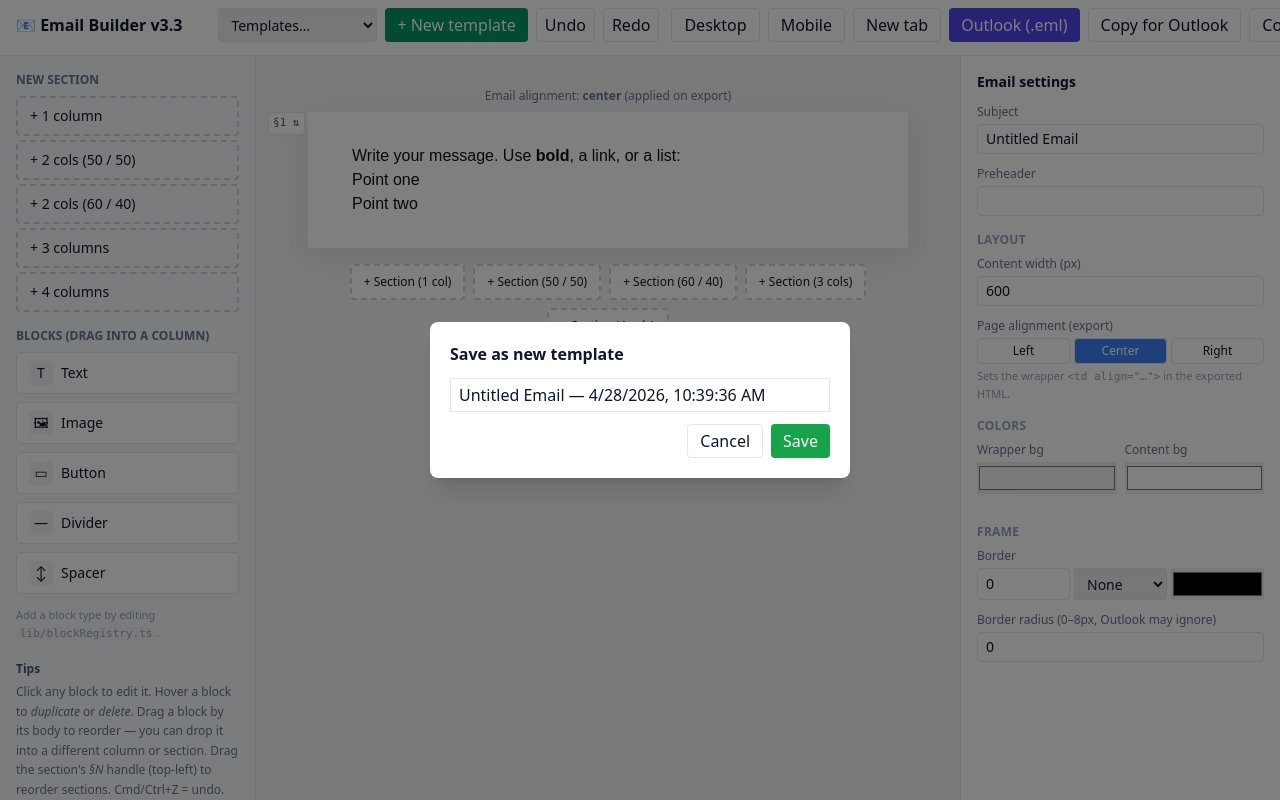
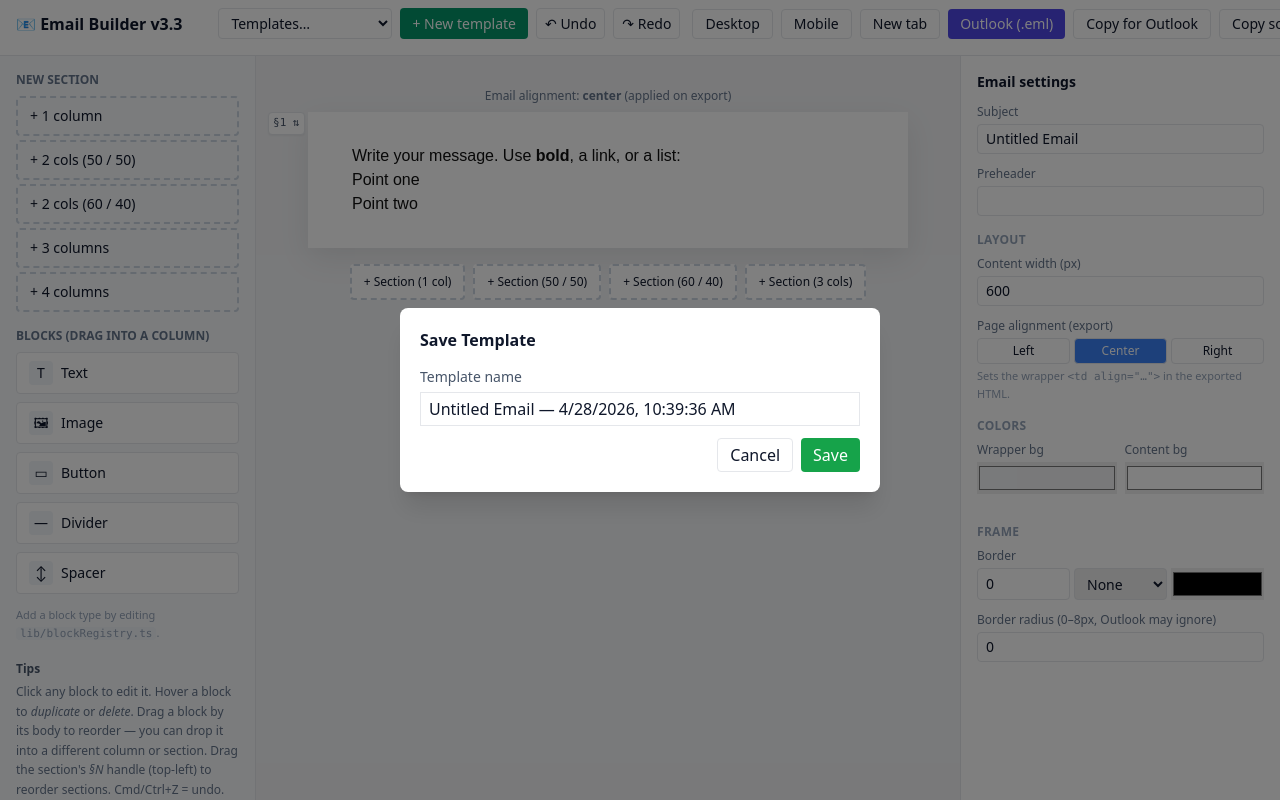
Before and after one commit to charukarakoti/emailer-builder, a Next.js app: page / in a window 1280 px wide. Both pictures are taken after a click on the button "+ New template". Built offline with nearby package versions, Linux system fonts and the light colour scheme.

Commit message:
save template

```diff
--- a/components/TopBar.tsx
+++ b/components/TopBar.tsx
@@ -1,19 +1,17 @@
 "use client";
 
-import { useEffect, useMemo, useState } from "react";
+import { useEffect, useState } from "react";
 import { useBuilder } from "@/lib/store";
 import { generateEmailHtml } from "@/lib/htmlGenerator";
 import { templates } from "@/lib/templates";
 import {
   loadUserTemplates,
   saveUserTemplate,
+  updateUserTemplate,
   deleteUserTemplate,
   type UserTemplate,
 } from "@/lib/userTemplates";
 import type { EmailDocument } from "@/lib/types";
-
-const NEW_TEMPLATE_VALUE = "__new_template__";
-const DELETE_PREFIX = "__delete__:";
 
 /* -------------------------- .eml builder -------------------------- */
 function buildEml(subject: string, html: string): string {
@@ -39,29 +37,125 @@ function SaveTemplateDialog({
   doc,
   onCancel,
   onSave,
+  userTemplates,
 }: {
   doc: EmailDocument;
   onCancel: () => void;
-  onSave: (name: string) => void;
+  onSave: (name: string, overwrite: boolean) => void;
+  userTemplates: UserTemplate[];
 }) {
   const defaultName = `${doc.meta.subject || "Template"} — ${new Date().toLocaleString()}`;
   const [name, setName] = useState(defaultName);
+  const [saveMode, setSaveMode] = useState<"new" | "overwrite">("new");
+
+  const nameExists = userTemplates.some((t) => t.name === name);
 
   return (
     <div className="fixed inset-0 z-50 bg-black/50 flex items-center justify-center" onClick={onCancel}>
-      <div className="bg-white rounded-lg shadow-xl p-5 w-[420px]" onClick={(e) => e.stopPropagation()}>
-        <div className="font-semibold mb-3">Save as new template</div>
+      <div className="bg-white rounded-lg shadow-xl p-5 w-[480px]" onClick={(e) => e.stopPropagation()}>
+        <div className="font-semibold mb-3">Save Template</div>
 
+        <div className="mb-3">
+          <label className="text-sm text-slate-600">Template name</label>
           <input
             value={name}
             onChange={(e) => setName(e.target.value)}
-          className="w-full border px-2 py-1 mb-3"
+            className="w-full border px-2 py-1 mt-1"
+            placeholder="Enter template name"
           />
+          {nameExists && (
+            <div className="text-xs text-amber-600 mt-1">
+              ⚠️ A template with this name already exists. Choose an option below:
+            </div>
+          )}
+        </div>
+
+        {nameExists && (
+          <div className="mb-3 p-2 bg-slate-50 border border-slate-200 rounded">
+            <div className="flex items-center gap-2 mb-2">
+              <input
+                type="radio"
+                id="save-new"
+                checked={saveMode === "new"}
+                onChange={() => setSaveMode("new")}
+              />
+              <label htmlFor="save-new" className="text-sm cursor-pointer">
+                Save as new (with suffix)
+              </label>
+            </div>
+            <div className="flex items-center gap-2">
+              <input
+                type="radio"
+                id="save-overwrite"
+                checked={saveMode === "overwrite"}
+                onChange={() => setSaveMode("overwrite")}
+              />
+              <label htmlFor="save-overwrite" className="text-sm cursor-pointer">
+                Overwrite existing template
+              </label>
+            </div>
+          </div>
+        )}
 
         <div className="flex justify-end gap-2">
-          <button onClick={onCancel} className="border px-3 py-1 rounded">Cancel</button>
-          <button onClick={() => onSave(name)} className="bg-green-600 text-white px-3 py-1 rounded">
+          <button onClick={onCancel} className="border px-3 py-1 rounded hover:bg-slate-50">
+            Cancel
+          </button>
+          <button
+            onClick={() => onSave(name, saveMode === "overwrite")}
+            className="bg-green-600 text-white px-3 py-1 rounded hover:bg-green-700"
+          >
             Save
+          </button>
+        </div>
+      </div>
+    </div>
+  );
+}
+
+/* -------------------- Template Manager Dialog -------------------- */
+function TemplateManagerDialog({
+  userTemplates,
+  onClose,
+  onDelete,
+}: {
+  userTemplates: UserTemplate[];
+  onClose: () => void;
+  onDelete: (id: string, name: string) => void;
+}) {
+  return (
+    <div className="fixed inset-0 z-50 bg-black/50 flex items-center justify-center" onClick={onClose}>
+      <div className="bg-white rounded-lg shadow-xl p-5 w-[500px] max-h-[600px] flex flex-col" onClick={(e) => e.stopPropagation()}>
+        <div className="font-semibold mb-3">Saved Templates ({userTemplates.length})</div>
+
+        {userTemplates.length === 0 ? (
+          <div className="text-sm text-slate-500 text-center py-8">
+            No saved templates yet. Click "+ New template" to create one.
+          </div>
+        ) : (
+          <div className="flex-1 overflow-y-auto mb-3 space-y-2 border rounded p-2 bg-slate-50">
+            {userTemplates.map((t) => (
+              <div key={t.id} className="flex items-center justify-between p-2 bg-white border rounded hover:border-blue-300">
+                <div className="flex-1 min-w-0">
+                  <div className="text-sm font-medium truncate">{t.name}</div>
+                  <div className="text-xs text-slate-400">
+                    {new Date(t.createdAt).toLocaleDateString()} {new Date(t.createdAt).toLocaleTimeString([], { hour: "2-digit", minute: "2-digit" })}
+                  </div>
+                </div>
+                <button
+                  onClick={() => onDelete(t.id, t.name)}
+                  className="text-xs px-2 py-1 border border-red-300 text-red-600 rounded hover:bg-red-50 flex-shrink-0 ml-2"
+                >
+                  Delete
+                </button>
+              </div>
+            ))}
+          </div>
+        )}
+
+        <div className="flex justify-end gap-2">
+          <button onClick={onClose} className="border px-3 py-1 rounded hover:bg-slate-50">
+            Close
           </button>
         </div>
       </div>
@@ -75,10 +169,11 @@ export default function TopBar({
 }: {
   onPreview: (m: "desktop" | "mobile") => void;
 }) {
-  const { doc, undo, redo, setDoc, history, future } = useBuilder();
+  const { doc, undo, redo, setDoc } = useBuilder();
   const [userTemplates, setUserTemplates] = useState<UserTemplate[]>([]);
+  const [saveDialogOpen, setSaveDialogOpen] = useState(false);
+  const [managerOpen, setManagerOpen] = useState(false);
   const [refresh, setRefresh] = useState(0);
-  const [saveDialogOpen, setSaveDialogOpen] = useState(false);
 
   useEffect(() => {
     setUserTemplates(loadUserTemplates());
@@ -136,16 +231,42 @@ export default function TopBar({
 
   const handleSaveAsTemplate = () => setSaveDialogOpen(true);
 
-  const handleSaveConfirm = (name: string) => {
+  const handleSaveConfirm = (name: string, overwrite: boolean) => {
+    if (overwrite) {
+      const existing = userTemplates.find((t) => t.name === name);
+      if (existing) {
+        updateUserTemplate(existing.id, name, doc);
+      }
+    } else {
       saveUserTemplate(name, doc);
+    }
     setRefresh((n) => n + 1);
     setSaveDialogOpen(false);
   };
 
   const handleSelectTemplate = (value: string) => {
     if (!value) return;
+
+    // Check built-in templates first
     const built = templates.find((t) => t.name === value);
-    if (built) setDoc(JSON.parse(JSON.stringify(built.doc)));
+    if (built) {
+      setDoc(JSON.parse(JSON.stringify(built.doc)));
+      return;
+    }
+
+    // Check user templates
+    const user = userTemplates.find((t) => t.name === value);
+    if (user) {
+      setDoc(JSON.parse(JSON.stringify(user.doc)));
+      return;
+    }
+  };
+
+  const handleDeleteTemplate = (id: string, name: string) => {
+    if (confirm(`Delete template "${name}"?`)) {
+      deleteUserTemplate(id);
+      setRefresh((n) => n + 1);
+    }
   };
 
   return (
@@ -159,48 +280,81 @@ export default function TopBar({
 
             <div className="ml-6 flex gap-2 flex-none">
               <select
-                className="text-sm border rounded px-2 py-1"
+                className="text-sm border rounded px-2 py-1 bg-white"
                 onChange={(e) => handleSelectTemplate(e.target.value)}
+                defaultValue=""
               >
-                <option>Templates…</option>
+                <option value="">Templates…</option>
+                {templates.length > 0 && (
+                  <optgroup label="Built-in">
                     {templates.map((t) => (
                       <option key={t.name}>{t.name}</option>
                     ))}
+                  </optgroup>
+                )}
+                {userTemplates.length > 0 && (
+                  <optgroup label="Saved Templates">
+                    {userTemplates.map((t) => (
+                      <option key={t.id}>{t.name}</option>
+                    ))}
+                  </optgroup>
+                )}
               </select>
 
-              <button onClick={handleSaveAsTemplate} className="bg-emerald-600 text-white px-3 py-1 rounded">
+              <button
+                onClick={handleSaveAsTemplate}
+                className="bg-emerald-600 text-white px-3 py-1 rounded hover:bg-emerald-700 text-sm"
+              >
                 + New template
               </button>
 
-              <button onClick={undo} className="border px-2 py-1 rounded">
-                Undo
+              {userTemplates.length > 0 && (
+                <button
+                  onClick={() => setManagerOpen(true)}
+                  className="text-sm border px-2 py-1 rounded hover:bg-slate-100"
+                  title="Manage saved templates"
+                >
+                  📋 Manage
+                </button>
+              )}
+
+              <button
+                onClick={undo}
+                className="border px-2 py-1 rounded hover:bg-slate-100 text-sm"
+                title="Undo (Cmd+Z)"
+              >
+                ↶ Undo
               </button>
 
-              <button onClick={redo} className="border px-2 py-1 rounded">
-                Redo
+              <button
+                onClick={redo}
+                className="border px-2 py-1 rounded hover:bg-slate-100 text-sm"
+                title="Redo (Cmd+Shift+Z)"
+              >
+                ↷ Redo
               </button>
             </div>
 
             <div className="ml-auto flex gap-2 flex-none">
-              <button onClick={() => onPreview("desktop")} className="border px-3 py-1 rounded">
+              <button onClick={() => onPreview("desktop")} className="border px-3 py-1 rounded hover:bg-slate-100 text-sm">
                 Desktop
               </button>
-              <button onClick={() => onPreview("mobile")} className="border px-3 py-1 rounded">
+              <button onClick={() => onPreview("mobile")} className="border px-3 py-1 rounded hover:bg-slate-100 text-sm">
                 Mobile
               </button>
-              <button onClick={handleOpenInTab} className="border px-3 py-1 rounded">
+              <button onClick={handleOpenInTab} className="border px-3 py-1 rounded hover:bg-slate-100 text-sm">
                 New tab
               </button>
-              <button onClick={handleExportEml} className="bg-indigo-600 text-white px-3 py-1 rounded">
+              <button onClick={handleExportEml} className="bg-indigo-600 text-white px-3 py-1 rounded hover:bg-indigo-700 text-sm">
                 Outlook (.eml)
               </button>
-              <button onClick={handleCopyForOutlook} className="border px-3 py-1 rounded">
+              <button onClick={handleCopyForOutlook} className="border px-3 py-1 rounded hover:bg-slate-100 text-sm">
                 Copy for Outlook
               </button>
-              <button onClick={handleCopy} className="border px-3 py-1 rounded">
+              <button onClick={handleCopy} className="border px-3 py-1 rounded hover:bg-slate-100 text-sm">
                 Copy source
               </button>
-              <button onClick={handleExport} className="bg-blue-600 text-white px-3 py-1 rounded">
+              <button onClick={handleExport} className="bg-blue-600 text-white px-3 py-1 rounded hover:bg-blue-700 text-sm">
                 Export HTML
               </button>
             </div>
@@ -212,8 +366,17 @@ export default function TopBar({
       {saveDialogOpen && (
         <SaveTemplateDialog
           doc={doc}
+          userTemplates={userTemplates}
           onCancel={() => setSaveDialogOpen(false)}
           onSave={handleSaveConfirm}
+        />
+      )}
+
+      {managerOpen && (
+        <TemplateManagerDialog
+          userTemplates={userTemplates}
+          onClose={() => setManagerOpen(false)}
+          onDelete={handleDeleteTemplate}
         />
       )}
     </>
```
Lines whose indentation alone changed are shown as unchanged.
